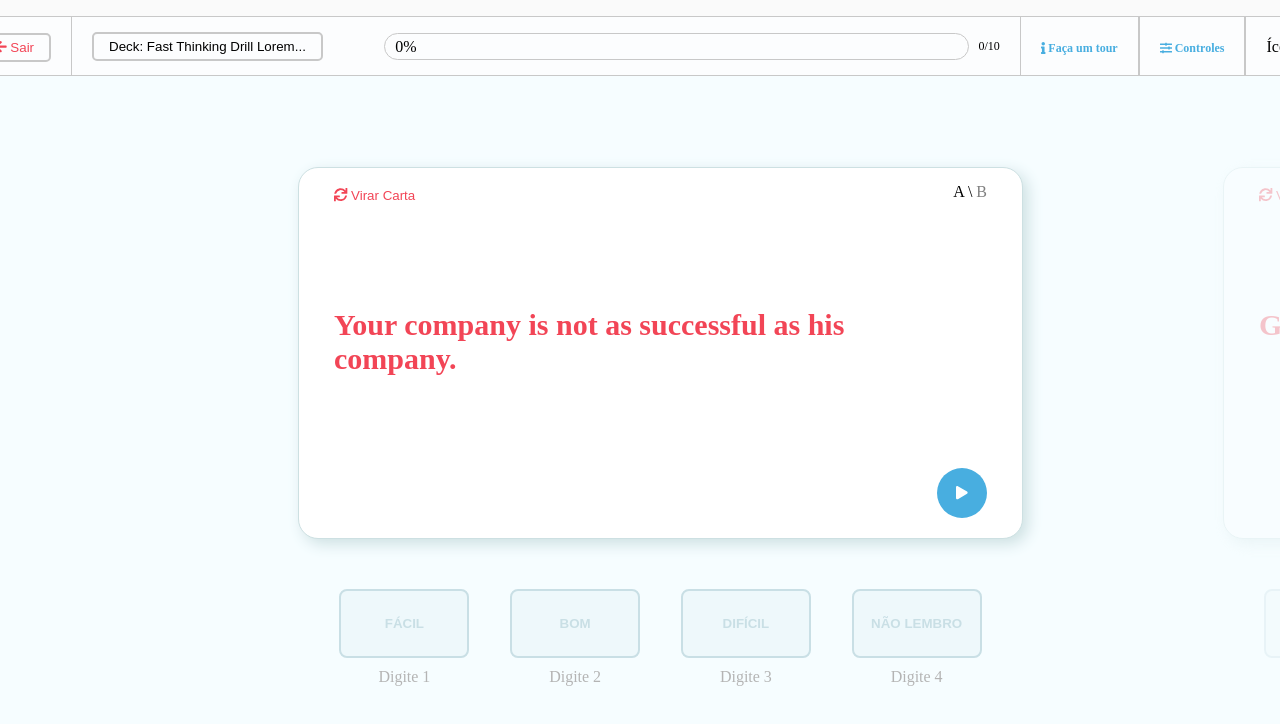
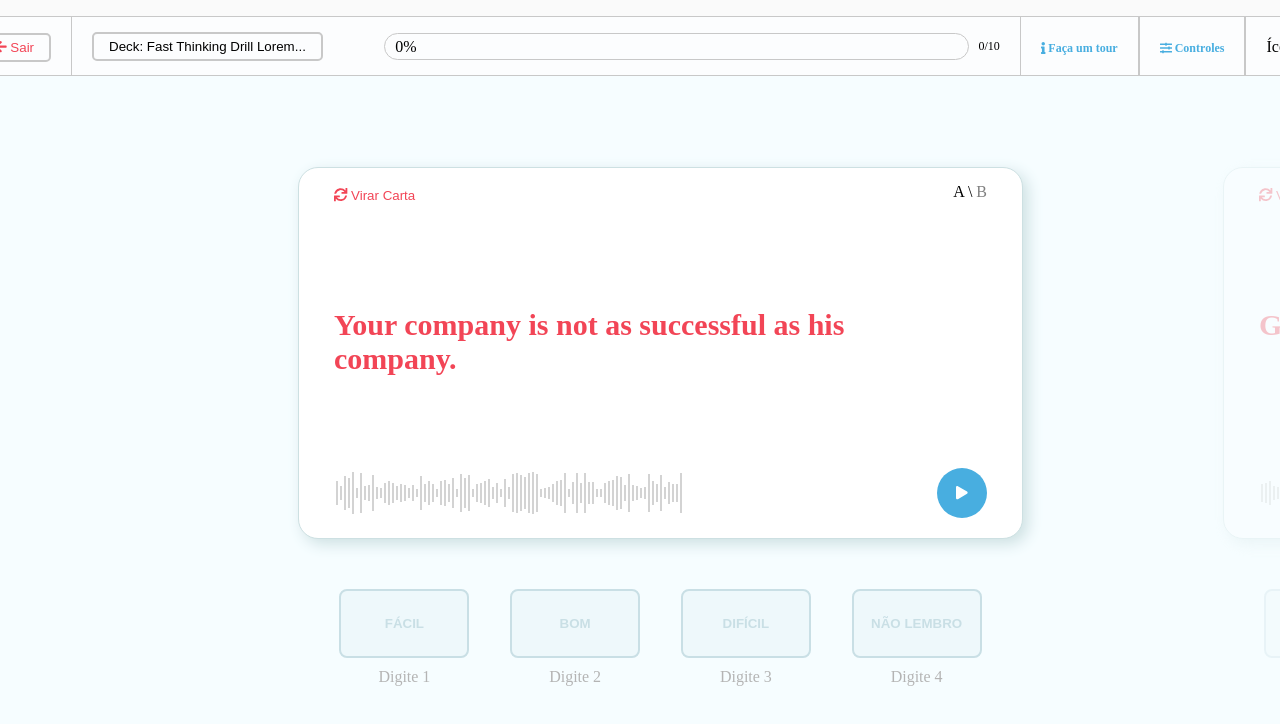
Before and after one commit to raphaelalvarenga/fluency-academy-flashcards, a React (Create React App) app: page / in a window 1280 px wide. Shown: the top 724 px of the page. Built offline with nearby package versions, Linux system fonts and the light colour scheme.

Commit message:
[AudioTrack] Created logic and style for the audio track.

```diff
--- a/src/components/Audio.js
+++ b/src/components/Audio.js
@@ -1,10 +1,42 @@
-import React, { useRef } from "react";
-import { CardAudio, PlayButton } from "../styled-components";
+import React, { useRef, useState, useEffect } from "react";
+import { CardAudio, PlayButton, AudioTrack, AudioBackgroundRed, AudioBackgroundGrey, AudioFrequencyHigh, AudioFrequencyLow, AudioFrequencyTick } from "../styled-components";
 import { FontAwesomeIcon } from "@fortawesome/react-fontawesome";
 import { faPlay } from "@fortawesome/free-solid-svg-icons";
 
 const Audio = ({ src }) => {
     const audioRef = useRef();
+
+    const [audio, setAudio] = useState({duration: "0s", width: "0%"});
+    const [highTicks, setHighTicks] = useState([]);
+    const [lowTicks, setLowTicks] = useState([]);
+    const [greyBackground, setGreyBackground] = useState(0);
+
+    useEffect(() => {
+        setWidth();
+    }, [lowTicks]);
+
+    const setWidth = () => {
+        setGreyBackground(100);
+    }
+
+    const play = () => {
+        setAudio({duration: `${audioRef.current.duration}s`, width: "100%"});
+        audioRef.current.play();
+    }
+
+    useEffect(() => {
+        const tempTicks = [];
+        for (let x = 0; x < 175; x++) {
+            const isEven = x % 2 === 0 ? true : false;
+
+            const tempTick = isEven ? 25 : Math.floor(Math.random() * (22 - 4)) + 4;
+
+            tempTicks.push(tempTick);
+        }
+
+        setHighTicks(tempTicks);
+        setLowTicks(tempTicks);
+    }, [])
 
     return (
         <CardAudio>
@@ -18,10 +50,25 @@ const Audio = ({ src }) => {
                 >
                     <source src={src} />
                 </audio>
+                <AudioTrack>
+                    <AudioBackgroundGrey width = {greyBackground}></AudioBackgroundGrey>
+                    <AudioBackgroundRed duration = {audio.duration} width = {audio.width}></AudioBackgroundRed>
+                    <AudioFrequencyHigh>
+                        {
+                            highTicks.map((tick, index) => <AudioFrequencyTick key = {index} tick = {tick}></AudioFrequencyTick>)
+                        }
+                    </AudioFrequencyHigh>
+
+                    <AudioFrequencyLow>
+                        {
+                            lowTicks.map((tick, index) => <AudioFrequencyTick key = {index} tick = {tick}></AudioFrequencyTick>)
+                        }
+                    </AudioFrequencyLow>
+                </AudioTrack>
             </div>
 
             <div>
-                <PlayButton onClick = {() => audioRef.current.play()}>
+                <PlayButton onClick = {play}>
                     <FontAwesomeIcon icon = {faPlay} />
                 </PlayButton>
             </div>
--- a/src/styled-components.js
+++ b/src/styled-components.js
@@ -280,3 +280,53 @@ export const LevelButtonLabel = styled.div`
     margin-top: 10px;
     color: rgb(180, 180, 180);
 `
+
+export const AudioTrack = styled.div`
+    width: 350px;
+    height: 50px;
+`
+
+export const AudioBackgroundGrey = styled.div`
+    height: 50px;
+    background-color: rgb(211,211,211);
+
+    ${
+        props => css`width: ${props.width}%;`
+    }
+`
+
+export const AudioBackgroundRed = styled.div`
+    height: 50px;
+    margin-top: -50px;
+    background-color: rgb(242,69,86);
+    ${
+        props => {
+            return css`
+                transition: ${props.duration};
+                width: ${props.width};
+            `
+        }
+    }
+`
+
+export const AudioFrequencyHigh = styled.div`
+    display: flex;
+    margin-top: -50px;
+    height: 25px;
+`
+
+export const AudioFrequencyLow = styled.div`
+    display: flex;
+    height: 25px;
+    align-items: flex-end;
+`
+
+export const AudioFrequencyTick = styled.div`
+    width: 2px;
+
+    background-color: white;
+
+    ${
+        props => css`height: ${props.tick}px;`
+    }
+`
```
